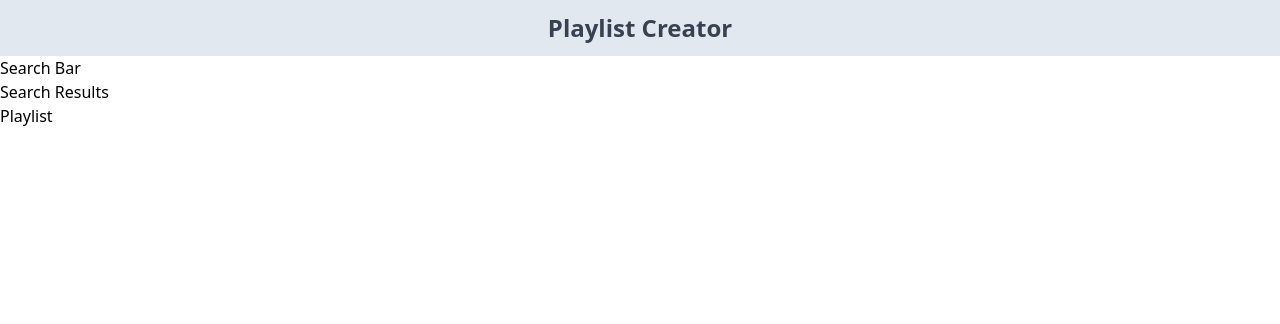
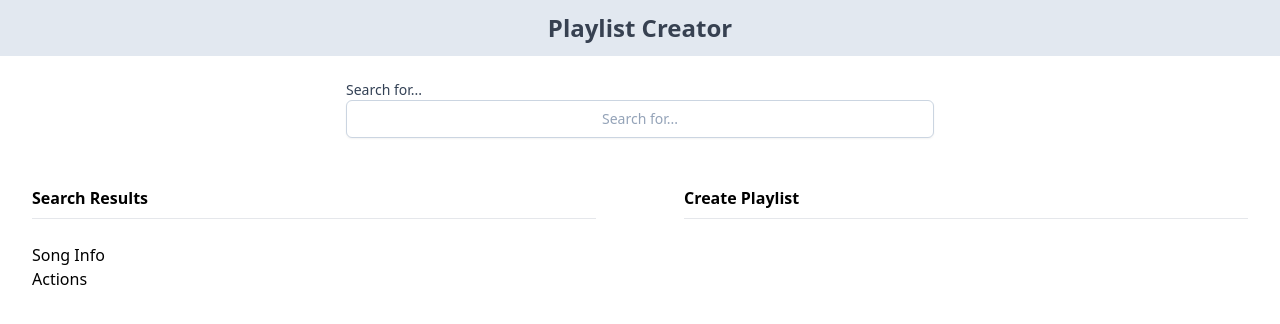
Before and after one commit to jmbrown864/playlist-creator, a React (Create React App) app: page / in a window 1280 px wide. Shown: the top 324 px of the page. Built offline with nearby package versions, Linux system fonts and the light colour scheme.

Commit message:
site skeleton

```diff
--- a/public/index.html
+++ b/public/index.html
@@ -2,7 +2,6 @@
 <html lang="en">
   <head>
     <meta charset="utf-8" />
-    <link rel="icon" href="%PUBLIC_URL%/favicon.ico" />
     <meta name="viewport" content="width=device-width, initial-scale=1" />
     <meta name="theme-color" content="#000000" />
     <meta
@@ -27,7 +26,6 @@
     <title>React App</title>
   </head>
   <body>
-    <noscript>You need to enable JavaScript to run this app.</noscript>
     <div id="root"></div>
     <!--
       This HTML file is a template.
--- a/src/components/PlaylistCreator.js
+++ b/src/components/PlaylistCreator.js
@@ -3,15 +3,37 @@ import React from 'react'
 export default function PlaylistCreator() {
     return (
         <div>
-            <div>
-                Search Bar
+
+            <div className="search" class="flex justify-center p-4 mt-2"> {/* search box */}
+                <form action="/">
+                    <label>
+                        <span class="block text-sm font-medium text-slate-700">Search for...</span>
+                        <input class="text-center text-sm placeholder-slate-400 rounded-md border border-slate-300 shadow-sm p-2 sm:pl-24 sm:pr-24 md:pl-48 md:pr-48 focus:outline-none focus:border-sky-500" placeholder="Search for..."></input>
+                    </label>
+                </form>
+            </div> { /* end search box */}
+
+            <div class="w-full p-2 grid md:grid-cols-2 sm:gap-2 md:gap-10">
+                <div class="md:col-span-1"> { /* search results */}
+                    <h2 class="font-bold m-6 pb-2 border-b border-gray-200">Search Results</h2>
+                    <div class="m-6"> { /* search results content */}
+                        <div>
+                            Song Info
+                        </div>
+                        <div>
+                            Actions
+                        </div>
+                    </div>
+                </div> { /* end search results */}
+
+                <div class="md:col-span-1"> { /* add to playlist */}
+                    <h2 class="font-bold m-6 pb-2 border-b border-gray-200">Create Playlist</h2>
+                    <div> { /* search results content */}
+
+                    </div>
+                </div> { /* end add to playlist */}
             </div>
-            <div>
-                Search Results
-            </div>
-            <div>
-                Playlist
-            </div>
+
         </div>
     )
 }
--- a/tailwind.config.js
+++ b/tailwind.config.js
@@ -1,13 +1,14 @@
 /** @type {import('tailwindcss').Config} */
 module.exports = {
   content: [
-    "./src/**/*.{js,jsx,ts,tsx}"
+    "./src/**/*.{js,jsx,ts,tsx}",
+    "./src/components/PlaylistCreator.js"
   ],
   theme: {
     extend: {},
   },
   plugins: [
     require('tailwindcss'),
-    require('autoprefixer'),
+    require('autoprefixer')
   ],
 }
```
